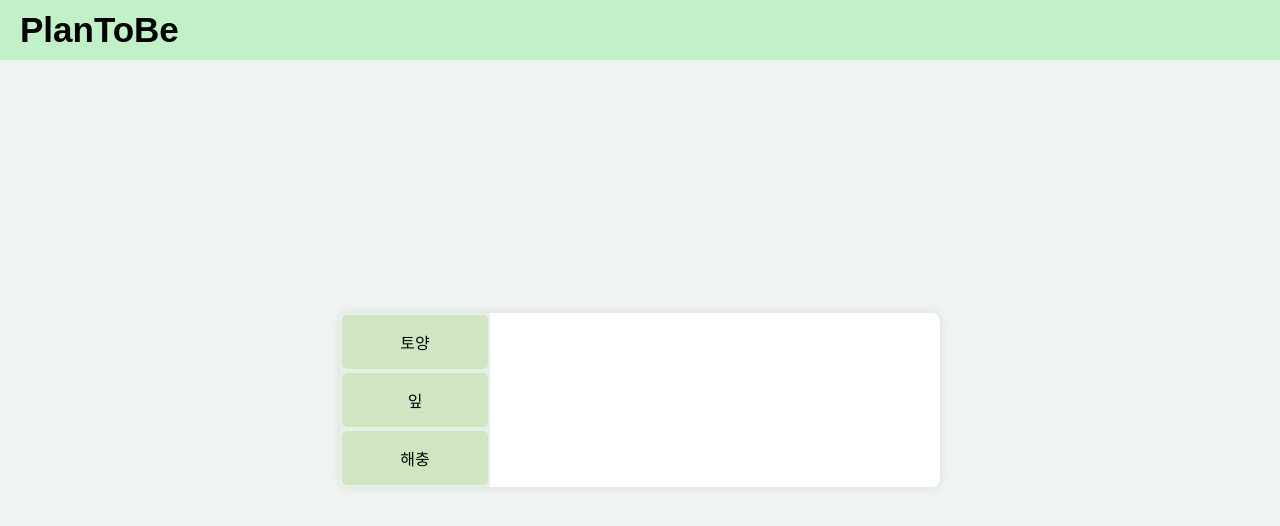
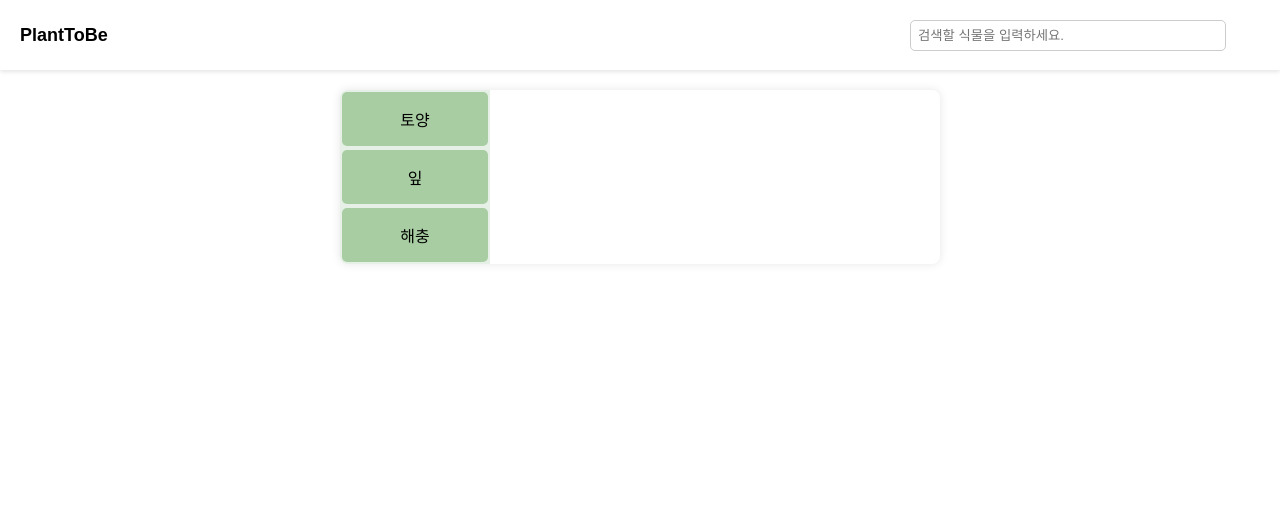
Before and after one commit to shushuburger/PlanToBe, a plain HTML site: page FrontEnd/list/list.html in a window 1280 px wide. Drawn offline with Linux system fonts and the light colour scheme.

Commit message:
헤더 통일

```diff
--- a/FrontEnd/calendar/calendar.css
+++ b/FrontEnd/calendar/calendar.css
@@ -36,3 +36,32 @@ body {
     padding: 10px;
     overflow: hidden;
   }
+  header {
+    background-color: #ffffff;
+    width: 100%;
+    height: 70px;
+    padding: 10px 20px;
+    display: flex;
+    align-items: center;
+    justify-content: space-between;
+    box-sizing: border-box;
+    box-shadow: 0 2px 4px rgba(0, 0, 0, 0.1);
+}
+
+.logo {
+    font-size: 18px;
+    font-weight: bold;
+    cursor: pointer;
+}
+
+.search-bar {
+    width: 300px;
+    padding: 50px;
+}
+
+.search-bar input {
+    width: 100%;
+    padding: 7px;
+    border: 1px solid #ccc;
+    border-radius: 5px;
+}
--- a/FrontEnd/calendar/calendar.js
+++ b/FrontEnd/calendar/calendar.js
@@ -68,3 +68,6 @@ document.addEventListener("DOMContentLoaded", function () {
 
   calendar.render();
 });
+document.getElementById('header-logo').addEventListener('click', () => {
+  window.location.href = '../main.html'; // Adjust path as needed
+});
--- a/FrontEnd/communitydetail/communitydetail.css
+++ b/FrontEnd/communitydetail/communitydetail.css
@@ -5,7 +5,7 @@ body {
 }
 
 h2 {
-    background-color: #d3f0d6;
+    background-color: #BEDFB2;
     padding: 10px;
     border-radius: 5px;
     color: #333;
--- a/FrontEnd/communitylist/communitylist.css
+++ b/FrontEnd/communitylist/communitylist.css
@@ -5,7 +5,7 @@ body {
 }
 
 h2 {
-    background-color: #d3f0d6;
+    background-color: #BEDFB2;
     padding: 10px;
     border-radius: 5px;
     color: #333;
@@ -25,7 +25,7 @@ h2 {
 }
 
 .post-list th {
-    background-color: #d3f0d6;
+    background-color: #BEDFB2;
 }
 .write-button {
     position: fixed;
--- a/FrontEnd/communitywriting/communitywriting.css
+++ b/FrontEnd/communitywriting/communitywriting.css
@@ -5,7 +5,7 @@ body {
 }
 
 h2 {
-    background-color: #d3f0d6;
+    background-color: #BEDFB2;
     padding: 10px;
     border-radius: 5px;
     color: #333;
--- a/FrontEnd/detail/detail.css
+++ b/FrontEnd/detail/detail.css
@@ -13,20 +13,34 @@ body {
     box-shadow: 0 2px 5px rgba(0, 0, 0, 0.2);
 }
 
-.header-container {
-    text-align: left;
-    background-color: #C2F1C8;
-    padding: 10px 0;
+header {
+    background-color: #ffffff;
     width: 100%;
-    position: absolute;
-    top: 0;
+    height: 70px;
+    padding: 10px 20px;
+    display: flex;
+    align-items: center;
+    justify-content: space-between;
+    box-sizing: border-box;
+    box-shadow: 0 2px 4px rgba(0, 0, 0, 0.1);
 }
 
-#header-title {
-    color: black;
-    margin: 0;
-    margin-left: 20px;
-    font-size: 35px;
+.logo {
+    font-size: 18px;
+    font-weight: bold;
+    cursor: pointer;
+}
+
+.search-bar {
+    width: 300px;
+    padding: 50px;
+}
+
+.search-bar input {
+    width: 100%;
+    padding: 7px;
+    border: 1px solid #ccc;
+    border-radius: 5px;
 }
 
 
--- a/FrontEnd/list/list.css
+++ b/FrontEnd/list/list.css
@@ -1,11 +1,41 @@
 body {
     font-family: Arial, sans-serif;
-    background-color: #f0f4f0;
+    background-color: #ffffff;
     display: flex;
-    justify-content: center;
+    flex-direction: column; /* 상하 배치 */
     align-items: center;
     height: 100vh;
     margin: 0;
+}
+
+header {
+    background-color: #ffffff;
+    width: 100%;
+    height: 70px;
+    padding: 10px 20px;
+    display: flex;
+    align-items: center;
+    justify-content: space-between;
+    box-sizing: border-box;
+    box-shadow: 0 2px 4px rgba(0, 0, 0, 0.1);
+}
+
+.logo {
+    font-size: 18px;
+    font-weight: bold;
+    cursor: pointer;
+}
+
+.search-bar {
+    width: 300px;
+    padding-right: 50px;
+}
+
+.search-bar input {
+    width: 100%;
+    padding: 7px;
+    border: 1px solid #ccc;
+    border-radius: 5px;
 }
 
 .list-container {
@@ -14,22 +44,7 @@ body {
     box-shadow: 0 0 10px rgba(0, 0, 0, 0.1);
     border-radius: 8px;
     overflow: hidden;
-}
-
-.header-container {
-    text-align: left;
-    background-color: #C2F1C8;
-    padding: 10px 0;
-    width: 100%;
-    position: absolute;
-    top: 0;
-}
-
-#header-title {
-    color: black;
-    margin: 0;
-    margin-left: 20px;
-    font-size: 35px;
+    margin-top: 20px; /* 헤더와 간격 추가 */
 }
 
 .menu {
@@ -44,7 +59,7 @@ body {
     padding: 15px;
     cursor: pointer;
     text-align: center;
-    background-color: #d0e6c3;
+    background-color: #A8CDA2;
     margin: 2px;
     border-radius: 5px;
 }
--- a/FrontEnd/list/list.html
+++ b/FrontEnd/list/list.html
@@ -7,10 +7,15 @@
     <link rel="stylesheet" type="text/css" href="list.css">
 </head>
 <body>
-    <div id="header-container" class="header-container">
-        <h2 id="header-title">PlanToBe</h2>
-    </div>
-    <div id="list-container" div class="list-container">
+    <header>
+        <div class="logo" id="header-logo">PlantToBe</div>
+        <div class="search-bar">
+            <input type="text" placeholder="검색할 식물을 입력하세요." />
+        </div>
+    </header>
+
+    <!-- 리스트 컨테이너 -->
+    <div id="list-container" class="list-container">
         <div class="menu">
             <div class="menu-item" onclick="toggleContent('content1')">토양</div>
             <div class="menu-item" onclick="toggleContent('content2')">잎</div>
--- a/FrontEnd/list/list.js
+++ b/FrontEnd/list/list.js
@@ -26,3 +26,6 @@ function goToNextPage(page, title) {
     const encodedTitle = encodeURIComponent(title);
     window.location.href = `${page}?title=${encodedTitle}`;
 }
+document.getElementById('header-logo').addEventListener('click', () => {
+    window.location.href = '../main.html'; // Adjust path as needed
+});
--- a/FrontEnd/plant_detail/plant_detail.css
+++ b/FrontEnd/plant_detail/plant_detail.css
@@ -5,18 +5,36 @@ body {
     background-color: #f5f5f5;
   }
 
-  /* 상단 헤더 */
-  .header {
-    background-color: #BEDFB2; /* 연한 초록색 */
-    padding: 10px;
-    text-align: left;
-  }
+  header {
+    background-color: #ffffff;
+    width: 100%;
+    height: 70px;
+    padding: 10px 20px;
+    display: flex;
+    align-items: center;
+    justify-content: space-between;
+    box-sizing: border-box;
+    box-shadow: 0 2px 4px rgba(0, 0, 0, 0.1);
+}
 
-  .header h1 {
-    margin: 0;
-    font-size: 24px;
-    color: black;
-  }
+.logo {
+    font-size: 18px;
+    font-weight: bold;
+    cursor: pointer;
+}
+
+.search-bar {
+    width: 300px;
+    padding: 50px;
+}
+
+.search-bar input {
+    width: 100%;
+    padding: 7px;
+    border: 1px solid #ccc;
+    border-radius: 5px;
+}
+
 
     /* 서브 헤더 스타일 */
     .sub-header {
--- a/FrontEnd/plant_detail/plant_detail.js
+++ b/FrontEnd/plant_detail/plant_detail.js
@@ -114,3 +114,6 @@ document.addEventListener("DOMContentLoaded", function () {
     window.history.back();
   };
 });
+document.getElementById('header-logo').addEventListener('click', () => {
+  window.location.href = 'main.html'; // Adjust path as needed
+});
--- a/FrontEnd/plant_recommend/plant_recommend.css
+++ b/FrontEnd/plant_recommend/plant_recommend.css
@@ -2,20 +2,38 @@
 body {
   margin: 0;
   font-family: Arial, sans-serif;
-    background-color: #f5f5f5;
+  background-color: #ffffff; /* 배경색을 흰색으로 설정 */
 }
 
 /* 상단 부분 스타일 */
-  .header {
-    background-color: #BEDFB2; /* 연한 초록색 */
-    padding: 10px;
-    text-align: left;
+header {
+  background-color: #ffffff;
+  width: 100%;
+  height: 70px;
+  padding: 10px 20px;
+  display: flex;
+  align-items: center;
+  justify-content: space-between;
+  box-sizing: border-box;
+  box-shadow: 0 2px 4px rgba(0, 0, 0, 0.1);
 }
 
-  .header h1 {
-    margin: 0;
-    font-size: 24px;
-    color: black;
+.logo {
+  font-size: 18px;
+  font-weight: bold;
+  cursor: pointer;
+}
+
+.search-bar {
+  width: 300px;
+  padding: 50px;
+}
+
+.search-bar input {
+  width: 100%;
+  padding: 7px;
+  border: 1px solid #ccc;
+  border-radius: 5px;
 }
 
 /* 서브 헤더 스타일 */
@@ -67,7 +85,7 @@ body {
   list-style: none;
   padding: 0;
   margin: 10px 0;
-    border-top: 1px solid #BEDFB2;
+  border-top: 1px solid #ffffff;
 }
 
 .plant-list li {
@@ -75,7 +93,7 @@ body {
   justify-content: space-between;
   align-items: center;
   padding: 10px 0;
-    border-bottom: 1px solid #BEDFB2;
+  border-bottom: 1px solid #ffffff;
 }
 
 .plant-list li span {
--- a/FrontEnd/plant_recommend/plant_recommend.js
+++ b/FrontEnd/plant_recommend/plant_recommend.js
@@ -77,3 +77,6 @@ document.addEventListener("DOMContentLoaded", function () {
       });
     });
   });
+  document.getElementById('header-logo').addEventListener('click', () => {
+    window.location.href = '../main.html'; // Adjust path as needed
+});
```
Also changed, not shown: FrontEnd/calendar/calendar.html (+6 -3 lines), FrontEnd/detail/detail.html (+9 -3 lines), FrontEnd/header.html (added, +51 -0 lines), FrontEnd/main.html (+8 -2 lines), FrontEnd/plant_detail/plant_detail.html (+6 -3 lines), FrontEnd/plant_recommend/plant_recommend.html (+6 -3 lines). Lines whose indentation alone changed are shown as unchanged.
